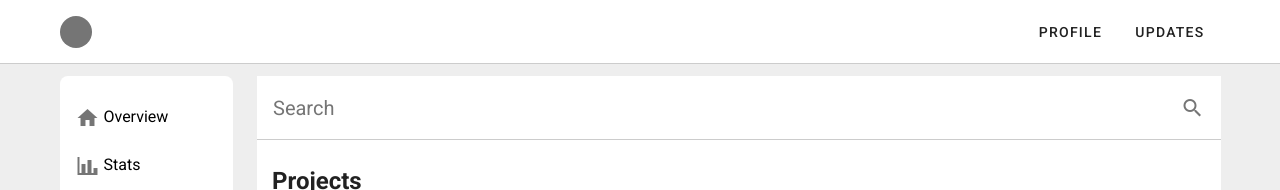
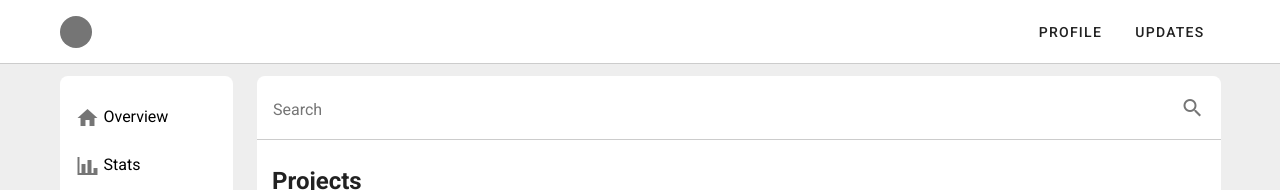
Before and after one commit to busrablt/Vue-Project, a Vue app: page /projects in a window 1280 px wide. Shown: the top 190 px of the page. Built offline with nearby package versions, Linux system fonts and the light colour scheme.

Commit message:
corrections have been made

```diff
--- a/src/components/Search.vue
+++ b/src/components/Search.vue
@@ -1,7 +1,7 @@
 <template>
 
       <div class="v-toolbar__search">
-        <v-toolbar flat>
+        <v-toolbar flat style="border-radius:10px">
           <v-toolbar-title>
             <form >
               <input type="text" placeholder="Search" >
@@ -20,6 +20,7 @@
 
 <style lang="scss">
 .v-toolbar{
+
   &__content{
     justify-content: space-between;
     border-bottom: 0.5px solid #ccc;
@@ -32,6 +33,7 @@
 
     input{
       min-width: 50vh;
+      font-size: 16px;
 
       &:focus{
         outline: none;
```
